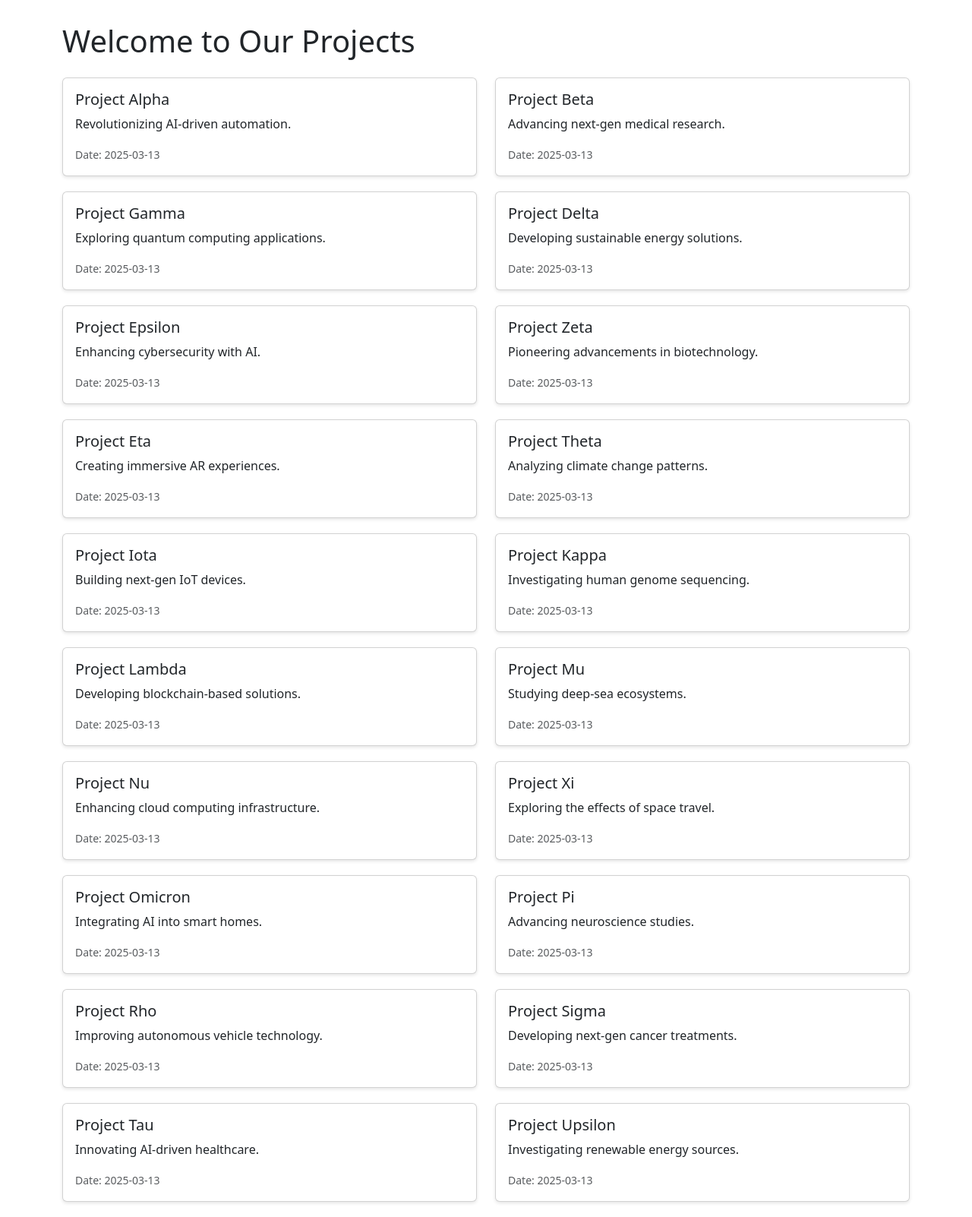
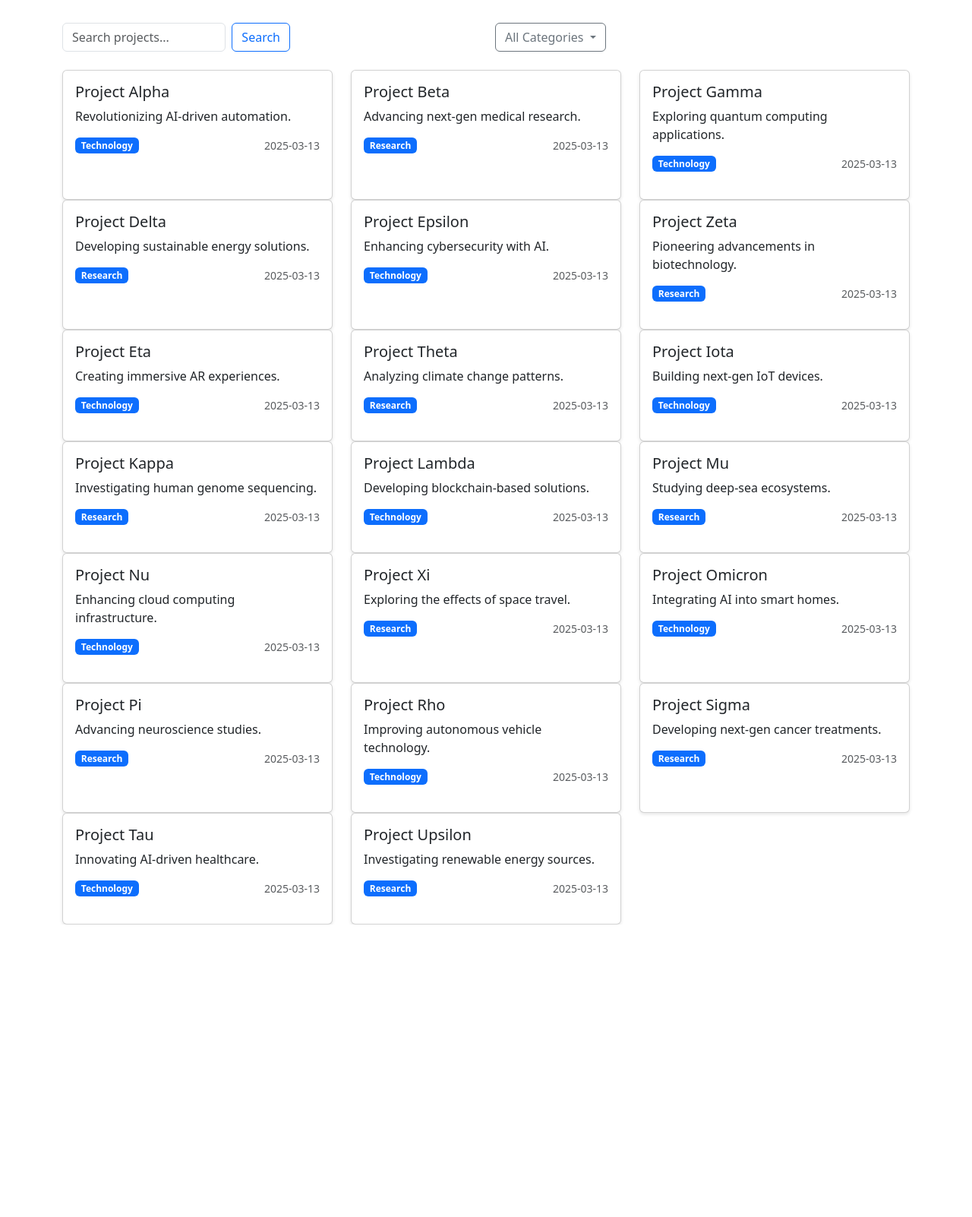
Before and after one commit to Eman13114/Devops_semester_project, a Flask app: page / in a window 1280 px wide. Shown: the part 56-1658 px from the top of the page at 76% size. After the commit the page ends 1273 px from the top, so only its background shows below. Run offline with Flask 3, Linux system fonts and the light colour scheme; some libraries are stand-ins or nearby versions.

Commit message:
Added AmazingFeature for index.html functionality (#3)
* Add some AmazingFeature

Search Functionality:

* Added base AmazingFeature

Filter projects by category
Click on any project card to see more details

* Added index AmazingFeature

Switch between light and dark themes

---------

Co-authored-by: VIVESH <35293085+574n13y@users.noreply.github.com>

```diff
--- a/templates/index.html
+++ b/templates/index.html
@@ -1,18 +1,80 @@
 {% extends "base.html" %}
 
 {% block content %}
-<h1 class="mb-4">Welcome to Our Projects</h1>
+<div class="row mb-4">
+    <div class="col-md-6">
+        <form class="d-flex search-bar" method="get">
+            <input type="text" name="search" class="form-control me-2" placeholder="Search projects..." value="{{ request.args.get('search', '') }}">
+            <button class="btn btn-outline-primary" type="submit">Search</button>
+        </form>
+    </div>
+    <div class="col-md-6">
+        <div class="dropdown">
+            <button class="btn btn-outline-secondary dropdown-toggle" type="button" id="categoryDropdown" data-bs-toggle="dropdown">
+                {{ request.args.get('category', 'All Categories') }}
+            </button>
+            <ul class="dropdown-menu">
+                <li><a class="dropdown-item" href="/">All Categories</a></li>
+                {% for category in categories %}
+                <li><a class="dropdown-item" href="?category={{ category }}{% if request.args.get('search') %}&search={{ request.args.get('search') }}{% endif %}">{{ category }}</a></li>
+                {% endfor %}
+            </ul>
+        </div>
+    </div>
+</div>
+
 <div class="row">
     {% for item in items %}
-    <div class="col-md-6">
-        <div class="card">
+    <div class="col-md-4">
+        <div class="card h-100" onclick="showItemDetails({{ item.id }})">
             <div class="card-body">
                 <h5 class="card-title">{{ item.title }}</h5>
                 <p class="card-text">{{ item.description }}</p>
-                <p class="card-text"><small class="text-muted">Date: {{ item.date }}</small></p>
+                <div class="d-flex justify-content-between align-items-center">
+                    <span class="badge bg-primary">{{ item.category }}</span>
+                    <small class="text-muted">{{ item.date }}</small>
+                </div>
             </div>
         </div>
     </div>
     {% endfor %}
 </div>
+
+<!-- Item Details Modal -->
+<div class="modal fade" id="itemModal" tabindex="-1">
+    <div class="modal-dialog">
+        <div class="modal-content">
+            <div class="modal-header">
+                <h5 class="modal-title"></h5>
+                <button type="button" class="btn-close" data-bs-dismiss="modal"></button>
+            </div>
+            <div class="modal-body">
+                <p id="itemDescription"></p>
+                <div class="d-flex justify-content-between">
+                    <span class="badge bg-primary" id="itemCategory"></span>
+                    <small class="text-muted" id="itemDate"></small>
+                </div>
+            </div>
+        </div>
+    </div>
+</div>
+
+<script>
+let itemModal;
+document.addEventListener('DOMContentLoaded', function() {
+    itemModal = new bootstrap.Modal(document.getElementById('itemModal'));
+});
+
+function showItemDetails(itemId) {
+    fetch(`/item/${itemId}`)
+        .then(response => response.json())
+        .then(item => {
+            document.querySelector('#itemModal .modal-title').textContent = item.title;
+            document.getElementById('itemDescription').textContent = item.description;
+            document.getElementById('itemCategory').textContent = item.category;
+            document.getElementById('itemDate').textContent = item.date;
+            itemModal.show();
+        });
+}
+</script>
 {% endblock %}
```
